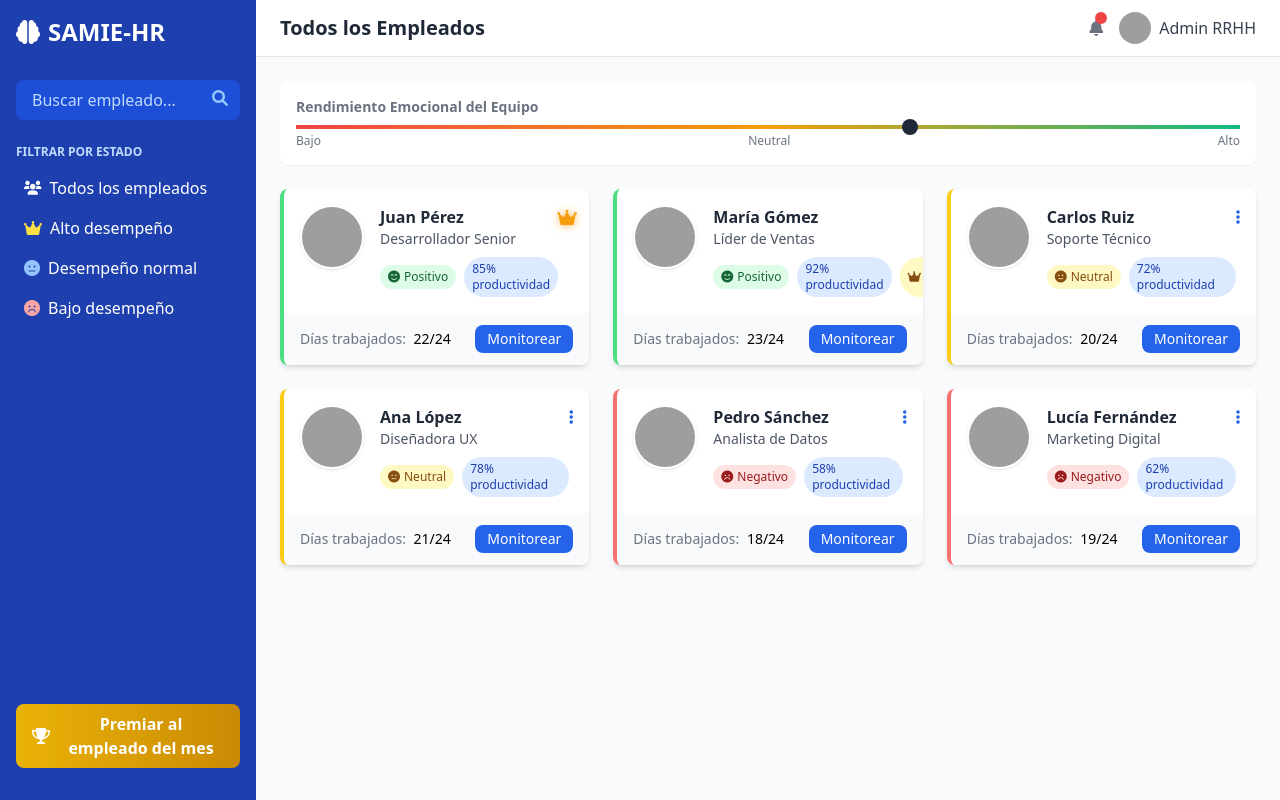
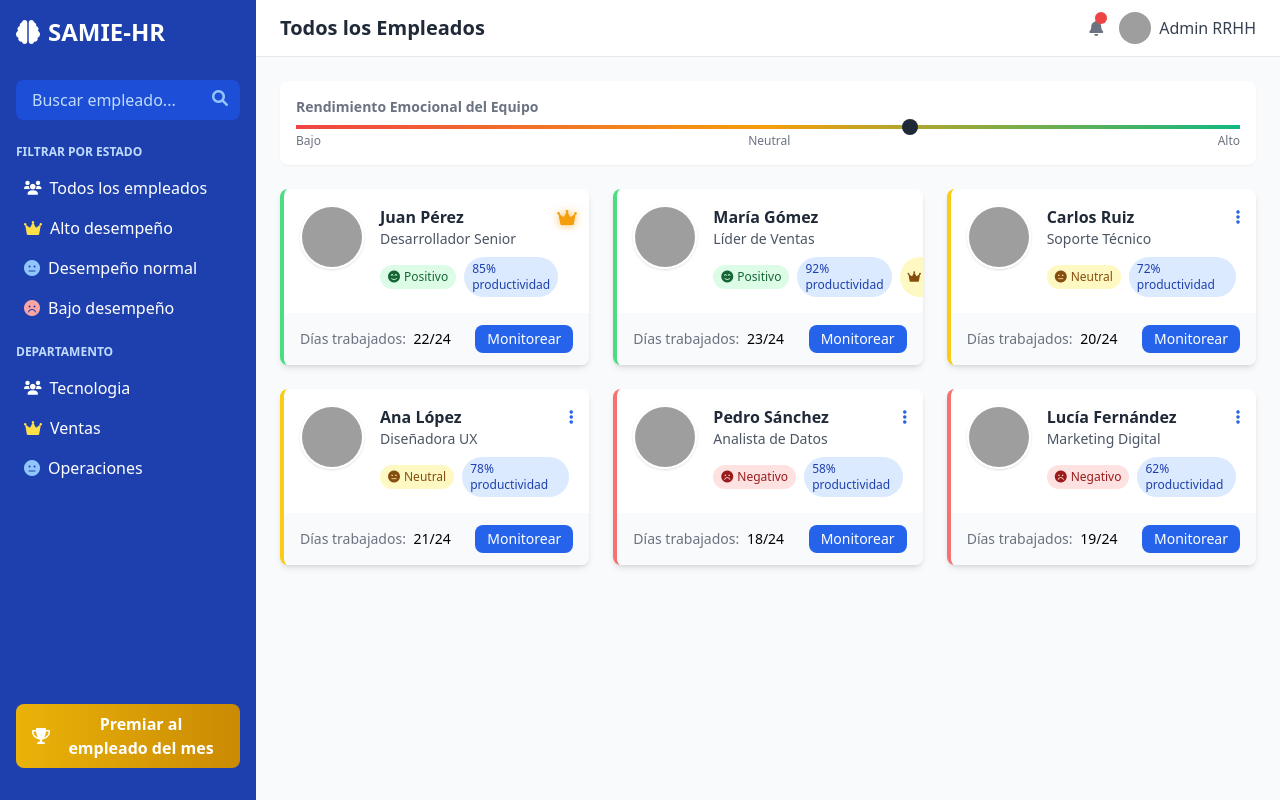
Before and after one commit to AljandrOrtega/build-ia, a Flask app: template templates/dashboard.html in a window 1280 px wide. Run offline with Flask 3, Linux system fonts and the light colour scheme; the template is opened without the code that fills it, so the values that code supplies are empty; some libraries are stand-ins or nearby versions; grey boxes are pictures that could not be loaded.

Commit message:
style: Se mejoro el diseño

```diff
--- a/app.py
+++ b/app.py
@@ -48,12 +48,11 @@ EMOTION_RECOMMENDATIONS = {
     "lonely": "Recomendación: Fomenta el trabajo en equipo y actividades de integración"
 }
 
-
-@app.route('/')
+@app.route('/index')
 def index():
     return render_template('index.html')
 
-@app.route('/dashboard')
+@app.route('/')
 def dashboard():
     return render_template('dashboard.html')
 
--- a/templates/dashboard.html
+++ b/templates/dashboard.html
@@ -94,6 +94,21 @@
                     </li>
                     <li class="py-2 px-2 rounded hover:bg-blue-700 cursor-pointer flex items-center dashboard-filter" data-filter="negative">
                         <i class="fas fa-frown mr-2 text-red-300"></i> Bajo desempeño
+                    </li>
+                </ul>
+            </div>
+
+                        <div class="mb-4">
+                <h3 class="text-blue-200 uppercase text-xs font-bold mb-2">Departamento</h3>
+                <ul>
+                    <li class="py-2 px-2 rounded hover:bg-blue-700 cursor-pointer flex items-center dashboard-filter" data-filter="all">
+                        <i class="fas fa-users mr-2 text-sm"></i> Tecnologia
+                    </li>
+                    <li class="py-2 px-2 rounded hover:bg-blue-700 cursor-pointer flex items-center dashboard-filter" data-filter="positive">
+                        <i class="fas fa-crown mr-2 text-yellow-300"></i> Ventas
+                    </li>
+                    <li class="py-2 px-2 rounded hover:bg-blue-700 cursor-pointer flex items-center dashboard-filter" data-filter="neutral">
+                        <i class="fas fa-meh mr-2 text-blue-300"></i> Operaciones
                     </li>
                 </ul>
             </div>
```
